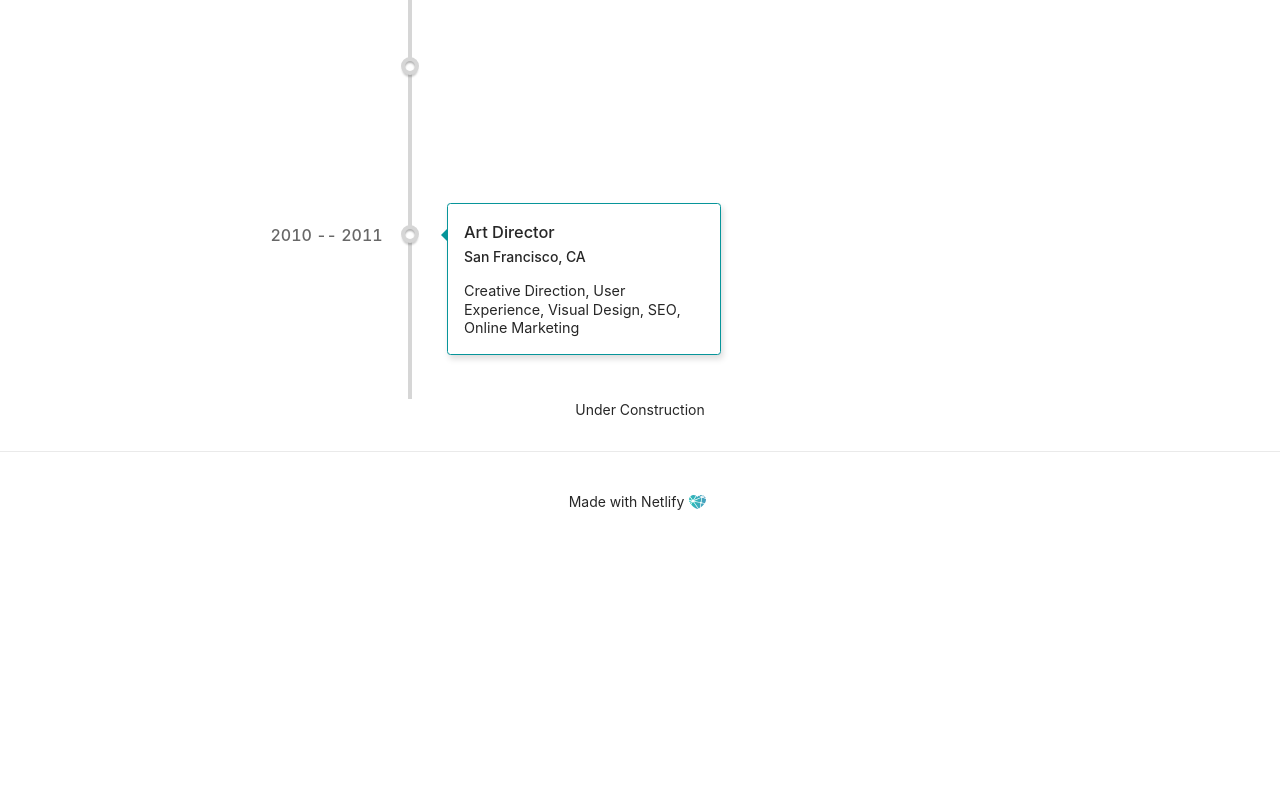
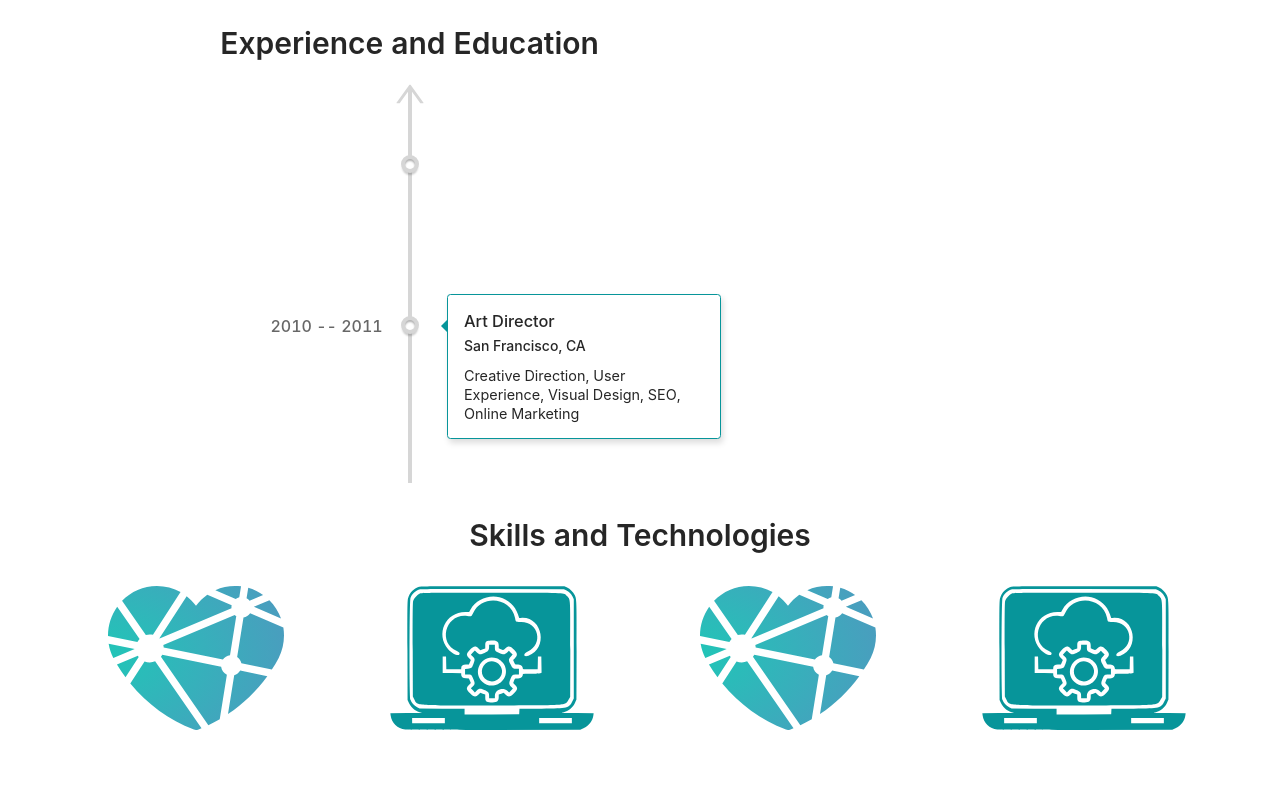
Before and after one commit to callumnewlands/personal-site, a Next.js app: page /about in a window 1280 px wide. Shown: the part 920-1712 px from the top of the page. Before the commit the page ends 1471 px from the top, so only its background shows below. Built offline with nearby package versions, Linux system fonts and the light colour scheme.

Commit message:
Adds CardGrid component and tweaks Timeline UI

```diff
--- /dev/null
+++ b/components/CardGrid.module.scss
@@ -0,0 +1,73 @@
+@import "../styles/variables";
+
+.grid {
+  width: 100%;
+  max-width: 80rem;
+  justify-content: center;
+  justify-items: center;
+  margin: 1rem 0 3rem;
+  display: grid;
+  grid-template-columns: repeat(2, 1fr);
+  column-gap: 2rem;
+  row-gap: 4rem;
+
+  @media (min-width: 700px) {
+    grid-template-columns: repeat(3, 1fr);
+  }
+
+  @media (min-width: 1100px) {
+    grid-template-columns: repeat(4, 1fr);
+  }
+
+  @media (min-width: 1600px) {
+    grid-template-columns: repeat(5, 1fr);
+  }
+
+  &_card {
+    width: 10rem;
+    height: 8rem;
+    position: relative;
+    perspective: 1000px;
+
+    @media (min-width: 800px) {
+      width: 13rem;
+      height: 9rem;
+    }
+
+    &_inner {
+      position: relative;
+      width: 100%;
+      height: 100%;
+      transition: transform 0.7s;
+      transform-style: preserve-3d;
+    }
+
+    &:hover &_inner {
+      transform: rotateY(180deg);
+    }
+
+    &_face {
+      position: absolute;
+      height: 100%;
+      width: 100%;
+      backface-visibility: hidden;
+      background: white;
+
+      &_back {
+        transform: rotateY(180deg);
+        padding: 1rem;
+        display: flex;
+        flex-direction: column;
+        justify-content: center;
+        align-items: center;
+        background: $viridian-green;
+        border-radius: 8px;
+
+        &, h1, h2, h3, h4, p, span {
+          color: $off-white;
+          margin-bottom: 0;
+        }
+      }
+    }
+  }
+}
--- /dev/null
+++ b/components/CardGrid.tsx
@@ -0,0 +1,53 @@
+import styles from "./CardGrid.module.scss";
+import Image from "next/image";
+import { Typography } from "antd";
+
+interface CardProps {
+    title?: string;
+    description?: string;
+    imagePath: string;
+    imageAlt: string;
+}
+
+interface CardGridProps {
+    data: CardProps[];
+}
+
+const { Title, Text } = Typography;
+
+function Card({ title = undefined, description = undefined, imagePath, imageAlt }: CardProps) {
+    return (
+        <div className={styles.grid_card}>
+            <div className={styles.grid_card_inner} /* Prevents double hover event trigger */>
+                <Image
+                    src={imagePath}
+                    className={styles.grid_card_face + " " + styles.grid_card_face_front}
+                    alt={imageAlt}
+                    layout={"fill"}
+                    objectFit={"contain"}
+                />
+                <div className={styles.grid_card_face + " " + styles.grid_card_face_back}>
+                    {/*TODO: format title and description*/}
+                    <Title level={4}>{title}</Title>
+                    <Text>{description}</Text>
+                </div>
+            </div>
+        </div>
+    );
+}
+
+export default function CardGrid({ data }: CardGridProps) {
+    return (
+        <div className={styles.grid}>
+            {data.map((d) => (
+                <Card
+                    title={d.title}
+                    key={d.title}
+                    description={d.description}
+                    imagePath={d.imagePath}
+                    imageAlt={d.imageAlt}
+                />
+            ))}
+        </div>
+    );
+}
--- a/components/CustomVerticalTimeline.module.scss
+++ b/components/CustomVerticalTimeline.module.scss
@@ -1,4 +1,33 @@
 @import "../styles/variables";
+
+.timeline_wrapper {
+  display: flex;
+  flex-direction: column;
+  justify-content: center;
+  align-items: center;
+  width: 100%;
+  height: 100%;
+
+  .top_icon {
+    font-size: 2rem;
+    margin-bottom: -1.3rem;
+    color: #d6d6d6;
+
+    align-self: flex-start;
+    position: relative;
+    top: 0;
+    left: 3.5%;
+
+    @media only screen and (min-width: 750px) {
+      left: 3.2%;
+    }
+
+    @media only screen and (min-width: 1170px) {
+      align-self: center;
+      left: 0;
+    }
+  }
+}
 
 .custom_timeline {
 
@@ -7,21 +36,25 @@
   }
 
   :global(.vertical-timeline-element-content) {
-    padding: 1rem;
+    padding: 0.9rem 1rem;
     box-shadow: 2px 4px 6px #ddd;
     border: 1px solid $viridian-green;
 
     p {
       font-weight: normal;
-      font-size: 0.9rem;
+      font-size: 0.82rem;
       line-height: 1.3;
+      margin-top: 0.7em;
+
+      @media only screen and (min-width: 1170px) {
+        font-size: 0.9rem;
+      }
     }
   }
 
   :global(.vertical-timeline-element-content-arrow) {
     border-right-color: $viridian-green;
   }
-
   :global(.vertical-timeline-element-icon) {
     width: 10px;
     height: 10px;
--- a/components/CustomVerticalTimeline.tsx
+++ b/components/CustomVerticalTimeline.tsx
@@ -3,6 +3,7 @@ import "react-vertical-timeline-component/style.min.css";
 import React from "react";
 
 import styles from "./CustomVerticalTimeline.module.scss";
+import { UpOutlined } from "@ant-design/icons";
 
 interface TimelineElementProps {
     date: string;
@@ -17,14 +18,17 @@ interface CustomVerticalTimelineProps {
 
 export default function CustomVerticalTimeline({ data }: CustomVerticalTimelineProps) {
     return (
+        <div className={styles.timeline_wrapper}>
+            <UpOutlined className={styles.top_icon} />
             <VerticalTimeline lineColor={"#d6d6d6"} className={styles.custom_timeline}>
                 {data?.map((d) => (
-                <VerticalTimelineElement date={d.date}>
+                    <VerticalTimelineElement date={d.date} key={d.title + d.date}>
                         <h3 className="vertical-timeline-element-title">{d.title}</h3>
                         <h4 className="vertical-timeline-element-subtitle">{d.location}</h4>
                         <p>{d.description}</p>
                     </VerticalTimelineElement>
                 ))}
             </VerticalTimeline>
+        </div>
     );
 }
--- a/components/InfoBlocks.tsx
+++ b/components/InfoBlocks.tsx
@@ -28,7 +28,7 @@ export default function InfoBlocks({ data }: InfoBlocksProps) {
     return (
         <div className={styles.blocks_list}>
             {data.map((item) => (
-                <InfoBlock {...item} />
+                <InfoBlock key={item.title} {...item} />
             ))}
         </div>
     );
--- a/components/NavBar.module.scss
+++ b/components/NavBar.module.scss
@@ -13,6 +13,7 @@
   position: sticky;
   top: 0;
   background: white;
+  box-shadow: 0 0 4px 0 rgba(0, 0, 0, 0.25);
 
   :global(.ant-menu-horizontal) {
     border-bottom: 0;
--- a/pages/about.tsx
+++ b/pages/about.tsx
@@ -3,6 +3,7 @@ import styles from "../styles/about.module.scss";
 import React from "react";
 import ImageDivider from "../components/ImageDivider";
 import CustomVerticalTimeline from "../components/CustomVerticalTimeline";
+import CardGrid from "../components/CardGrid";
 
 const { Title, Text } = Typography;
 
@@ -20,6 +21,43 @@ export default function AboutPage() {
             title: "Art Director",
             location: "San Francisco, CA",
             description: "Creative Direction, User Experience, Visual Design, SEO, Online Marketing"
+        }
+    ];
+
+    const toolsData = [
+        {
+            title: "React",
+            description: "string",
+            imagePath: "/netliheart.svg",
+            imageAlt: "alt"
+        },
+        {
+            title: "HTML",
+            description: "string",
+            imagePath: "/logo-vector-green.svg",
+            imageAlt: "alt"
+        }, {
+            title: "React",
+            description: "string",
+            imagePath: "/netliheart.svg",
+            imageAlt: "alt"
+        },
+        {
+            title: "HTML",
+            description: "string",
+            imagePath: "/logo-vector-green.svg",
+            imageAlt: "alt"
+        }, {
+            title: "React",
+            description: "string",
+            imagePath: "/netliheart.svg",
+            imageAlt: "alt"
+        },
+        {
+            title: "HTML",
+            description: "string",
+            imagePath: "/logo-vector-green.svg",
+            imageAlt: "alt"
         }
     ];
 
@@ -57,9 +95,12 @@ export default function AboutPage() {
                 }
             />
             <div className={styles.about_left_panel}>
+
+                <Title level={2}>Experience and Education</Title>
                 <CustomVerticalTimeline data={timelineData} />
             </div>
-            <p>Under Construction</p>
+            <Title level={2}>Skills and Technologies</Title>
+            <CardGrid data={toolsData} />
         </>
     );
 }
--- a/pages/index.tsx
+++ b/pages/index.tsx
@@ -21,10 +21,10 @@ export default function Home() {
             content:
                 "I have been programming for " +
                 (new Date().getFullYear() - 2011).toString() +
-                " years, including " +
+                " years, including 4 years at degree-level and " +
                 (new Date().getFullYear() - 2020).toString() +
-                " years commercial experience (and counting). I have a Master's degree in Computer Science and am " +
-                "now working as a freelance, full-stack, web and desktop application developer."
+                " years commercial experience (and counting). I have a First-class Master's degree in Computer Science " +
+                "and am now working as a freelance, full-stack, web and desktop application developer."
         },
         {
             icon: <img src={"/painting.png"} alt={"Illustration of a painting"} />,
--- a/styles/about.module.scss
+++ b/styles/about.module.scss
@@ -4,8 +4,9 @@
   display: flex;
   flex-direction: row;
   align-items: center;
-  gap: 3rem;
+  gap: 4rem;
   justify-content: center;
+  margin-left: 0.5rem;
 
   &_panel {
     display: flex;
@@ -28,4 +29,8 @@
 .about_left_panel {
   width: 60%;
   margin-right: auto;
+
+  h2 {
+    text-align: center;
+  }
 }
--- a/styles/globals.scss
+++ b/styles/globals.scss
@@ -1,6 +1,7 @@
 @import "variables";
 
-html, body {
+html,
+body {
   padding: 0;
   margin: 0;
   font-family: -apple-system, BlinkMacSystemFont, Segoe UI, Roboto, Oxygen, Ubuntu, Cantarell, Fira Sans, Droid Sans,
@@ -22,6 +23,10 @@ main {
   max-width: 100rem;
   margin-left: auto;
   margin-right: auto;
+
+  h2 {
+    margin-top: 2rem !important;
+  }
 }
 
 code {
```
Lines whose indentation alone changed are shown as unchanged.
